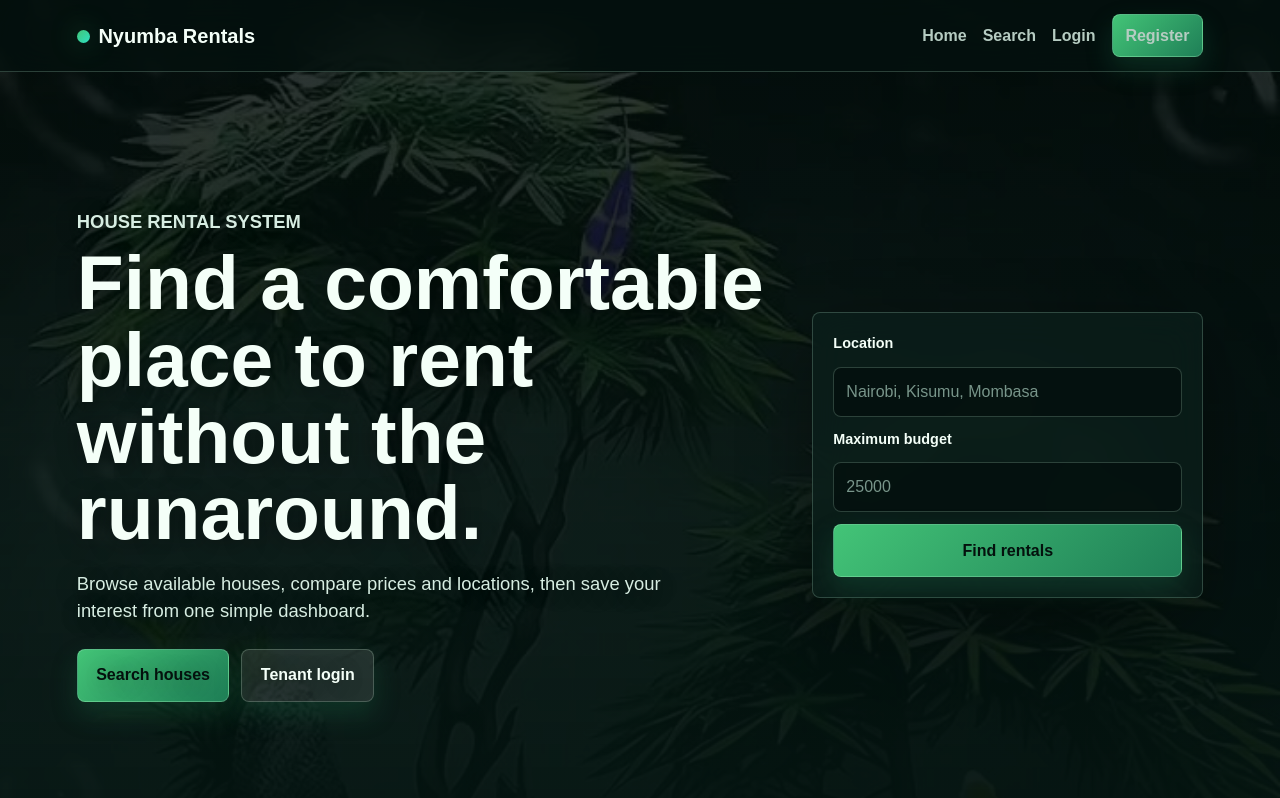
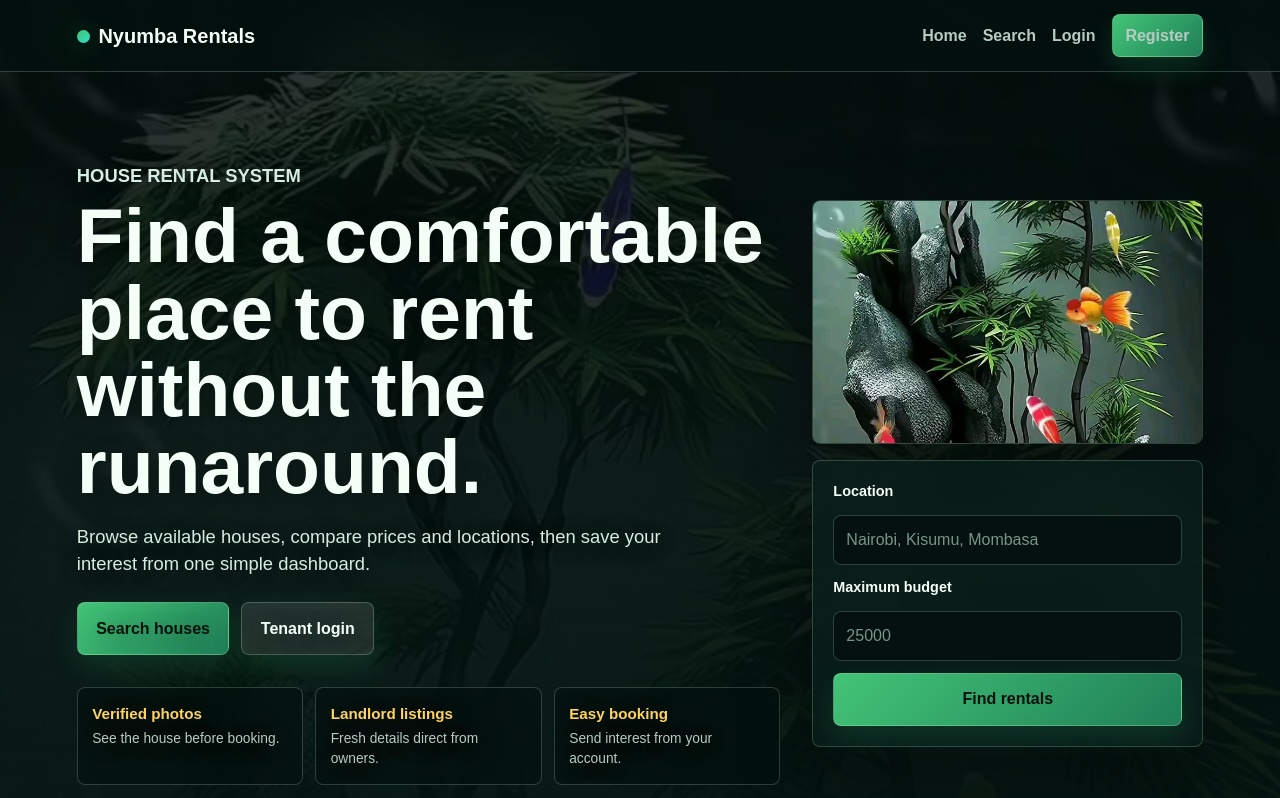
Before and after one commit to WayneHunter09/house-rental-system, a plain HTML site: page frontend/index.html in a window 1280 px wide. Shown: the top 798 px of the page. Drawn offline with Linux system fonts and the light colour scheme; no server answers.

Commit message:
Polish home page and tenant dashboard access

```diff
--- a/frontend/index.html
+++ b/frontend/index.html
@@ -27,6 +27,24 @@
           <a class="button" href="search.html">Search houses</a>
           <a class="button secondary" href="login.html">Tenant login</a>
         </div>
+        <div class="home-highlights" aria-label="Rental highlights">
+          <div>
+            <strong>Verified photos</strong>
+            <span>See the house before booking.</span>
+          </div>
+          <div>
+            <strong>Landlord listings</strong>
+            <span>Fresh details direct from owners.</span>
+          </div>
+          <div>
+            <strong>Easy booking</strong>
+            <span>Send interest from your account.</span>
+          </div>
+        </div>
+      </div>
+      <div class="hero-side">
+        <div class="hero-photo">
+          <img src="assets/aquarium-garden.jpg" alt="Decorative aquarium garden">
         </div>
         <form class="quick-search" id="quickSearchForm">
           <label for="homeLocation">Location</label>
@@ -35,6 +53,7 @@
           <input id="homeBudget" name="budget" type="number" min="0" placeholder="25000">
           <button class="button" type="submit">Find rentals</button>
         </form>
+      </div>
     </section>
 
     <section class="section">
--- a/frontend/style.css
+++ b/frontend/style.css
@@ -135,8 +135,22 @@ button {
   display: grid;
   gap: 2rem;
   grid-template-columns: minmax(0, 1.35fr) minmax(280px, 0.75fr);
-  min-height: calc(100vh - 72px);
+  min-height: calc(92vh - 72px);
   padding: 7vw 6vw 4vw;
+  position: relative;
+}
+
+.hero::after {
+  background:
+    linear-gradient(90deg, rgba(67, 196, 119, 0.32), transparent),
+    linear-gradient(180deg, transparent, rgba(45, 224, 194, 0.28));
+  border-radius: 999px;
+  bottom: 2rem;
+  content: "";
+  height: 2px;
+  left: 6vw;
+  position: absolute;
+  right: 6vw;
 }
 
 .hero-content {
@@ -163,6 +177,58 @@ button {
   flex-wrap: wrap;
   gap: 0.75rem;
   margin-top: 1.5rem;
+}
+
+.home-highlights {
+  display: grid;
+  gap: 0.75rem;
+  grid-template-columns: repeat(3, minmax(0, 1fr));
+  margin-top: 2rem;
+  max-width: 760px;
+}
+
+.home-highlights div {
+  backdrop-filter: blur(14px);
+  background: rgba(3, 15, 13, 0.55);
+  border: 1px solid var(--line);
+  border-radius: 8px;
+  padding: 0.9rem;
+}
+
+.home-highlights strong,
+.home-highlights span {
+  display: block;
+}
+
+.home-highlights strong {
+  color: var(--gold);
+  font-size: 0.95rem;
+}
+
+.home-highlights span {
+  color: var(--muted);
+  font-size: 0.86rem;
+  margin-top: 0.2rem;
+}
+
+.hero-side {
+  align-self: center;
+  display: grid;
+  gap: 1rem;
+}
+
+.hero-photo {
+  aspect-ratio: 16 / 10;
+  border: 1px solid var(--line);
+  border-radius: 8px;
+  box-shadow: var(--shadow);
+  overflow: hidden;
+}
+
+.hero-photo img {
+  height: 100%;
+  object-fit: cover;
+  width: 100%;
 }
 
 .quick-search,
@@ -251,7 +317,7 @@ textarea {
 .property-grid {
   display: grid;
   gap: 1rem;
-  grid-template-columns: repeat(auto-fit, minmax(240px, 1fr));
+  grid-template-columns: repeat(auto-fit, minmax(220px, 1fr));
 }
 
 .property-card {
@@ -262,11 +328,12 @@ textarea {
 
 .property-image {
   align-items: flex-end;
-  aspect-ratio: 4 / 3;
+  aspect-ratio: 16 / 9;
   background:
     linear-gradient(145deg, rgba(25, 76, 54, 0.92), rgba(5, 20, 18, 0.88)),
     url("assets/aquarium-garden.jpg") center / cover;
   display: flex;
+  max-height: 170px;
   overflow: hidden;
   padding: 1rem;
   position: relative;
@@ -322,11 +389,18 @@ textarea {
 }
 
 .split {
-  background: rgba(3, 15, 13, 0.46);
+  background:
+    linear-gradient(135deg, rgba(3, 15, 13, 0.76), rgba(16, 51, 43, 0.54)),
+    radial-gradient(circle at 20% 20%, rgba(255, 212, 93, 0.12), transparent 28%);
   border-top: 1px solid var(--line);
   display: grid;
   gap: 2rem;
   grid-template-columns: repeat(2, minmax(0, 1fr));
+}
+
+.split > div {
+  border-left: 2px solid rgba(67, 196, 119, 0.45);
+  padding-left: 1rem;
 }
 
 .footer {
@@ -579,6 +653,10 @@ textarea {
     grid-template-columns: 1fr;
   }
 
+  .home-highlights {
+    grid-template-columns: 1fr;
+  }
+
   .hero {
     min-height: auto;
     padding: 3rem 5vw;
```
Also changed, not shown: frontend/dashboard.html (+2 -2 lines). Lines whose indentation alone changed are shown as unchanged.
